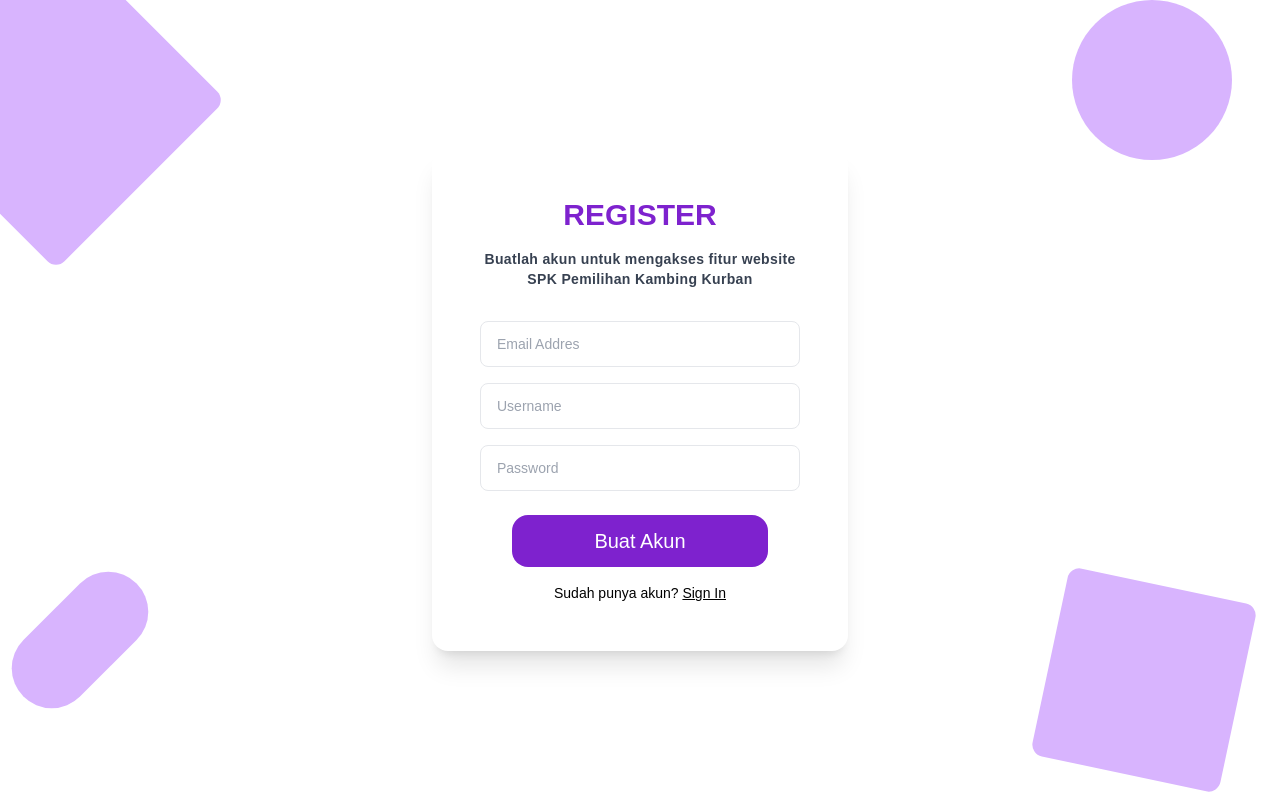
After one commit to Queniex/SPK-SMART, a CodeIgniter 4 app: template app/Views/login-register/register.php in a window 1280 px wide. The commit adds this page. Run offline with PHP 8.4 and a stand-in for CodeIgniter, Linux system fonts and the light colour scheme; the template is opened without the code that fills it, so the values that code supplies are empty; some libraries are stand-ins or nearby versions.

Commit message:
Login & Regist

```diff
--- a/app/Controllers/UserController.php
+++ b/app/Controllers/UserController.php
@@ -43,7 +43,7 @@ class UserController extends BaseController
         // $this->data['validation'] = \Config\Services::validation();
         // d($this->session);
         // d($this->data['validation']);
-        return view('login-register/register', $this->data);
+        return view('login-register/register');
     }
 
     public function store()
--- /dev/null
+++ b/app/Views/login-register/register.php
@@ -0,0 +1,76 @@
+<!DOCTYPE html>
+<html lang="en">
+<head>
+    <meta charset="UTF-8">
+    <meta http-equiv="X-UA-Compatible" content="IE=edge">
+    <meta name="viewport" content="width=device-width, initial-scale=1.0">
+    <title>Document</title>
+    <!-- Link daisyui -->
+    <link href="https://cdn.jsdelivr.net/npm/daisyui@2.24.2/dist/full.css" rel="stylesheet" type="text/css" />
+
+    <!-- Link tailwind -->
+    <script src="https://cdn.tailwindcss.com"></script>
+
+    <script>
+        tailwind.config = {
+            theme: {
+            container: {
+                center: true,
+                padding: '16px'
+            },
+            extend: {
+                colors: {
+                primary: '#14b8a6',
+                },
+                screens: {
+                '2xl': '1320px',
+                }
+            }
+            }
+        }
+        </script>
+
+        <style type="text/tailwindcss">
+        /* import font */
+        @import url('https://fonts.googleapis.com/css2?family=Comic+Neue&family=Dosis:wght@500&family=Luckiest+Guy&family=Poppins:ital,wght@0,300;0,500;0,600;0,800;0,900;1,600&display=swap');
+
+        @layer utilities {
+
+        @layer base {
+            *{
+            font-family: 'Poppins', sans-serif;
+            color: black;
+            /* border: 1px solid red; */
+            }
+        }
+        }
+        </style>
+</head>
+<body>
+    <div class="flex flex-wrap min-h-screen w-full flex justify-center items-center">
+        <div class="absolute w-60 h-60 rounded-xl bg-purple-300 -top-5 -left-16 z-0 transform rotate-45 hidden md:block">
+        </div>
+        <div class="absolute w-48 h-48 rounded-xl bg-purple-300 bottom-6 right-10 transform rotate-12 hidden md:block">
+        </div>
+        <div class="py-12 px-12 bg-white rounded-2xl shadow-xl z-20">
+            <div>
+                <h1 class="text-3xl font-bold text-purple-700 text-center mb-4 cursor-pointer">REGISTER</h1>
+                <p class="w-80 text-center text-sm mb-8 font-semibold text-gray-700 tracking-wide cursor-pointer">Buatlah akun untuk mengakses fitur website SPK Pemilihan Kambing Kurban</p>
+            </div>
+            <div class="space-y-4">
+                <input type="text" placeholder="Email Addres" class="block text-sm py-3 px-4 rounded-lg w-full border outline-none" />
+                <input type="text" placeholder="Username" class="block text-sm py-3 px-4 rounded-lg w-full border outline-none" />
+                <input type="text" placeholder="Password" class="block text-sm py-3 px-4 rounded-lg w-full border outline-none" />
+            </div>
+            <div class="text-center mt-6">
+                <button class="py-3 w-64 text-xl text-white bg-purple-700 hover:bg-purple-500 hover:text-black rounded-2xl">Buat Akun</button>
+                <p class="mt-4 text-sm">Sudah punya akun? <span class="underline cursor-pointer"> Sign In</span>
+                </p>
+            </div>
+        </div>
+        <div class="w-40 h-40 absolute bg-purple-300 rounded-full top-0 right-12 hidden md:block"></div>
+            <div class="w-20 h-40 absolute bg-purple-300 rounded-full bottom-20 left-10 transform rotate-45 hidden md:block">
+        </div>
+	</div>
+</body>
+</html>
```
Also changed, not shown: app/Config/Routes.php (+8 -8 lines), app/Views/login-register/login.php (+7 -7 lines).
